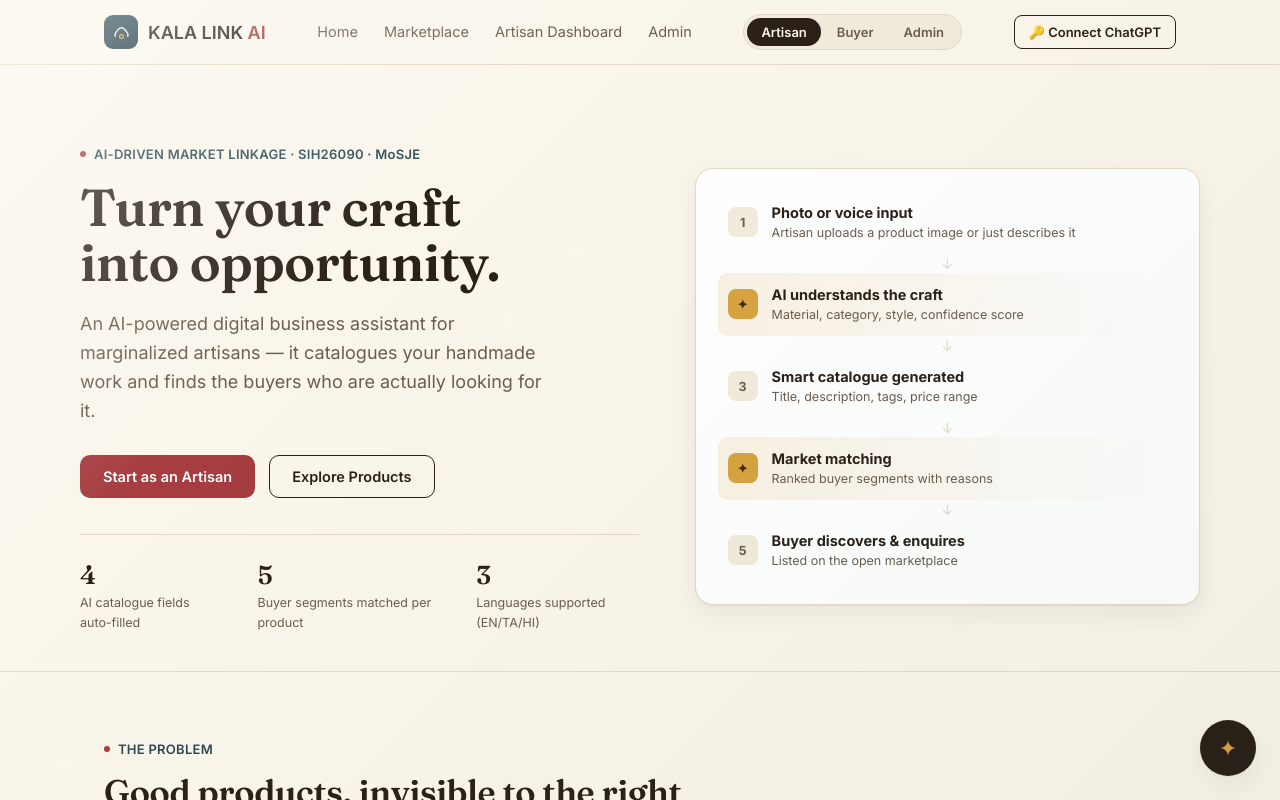
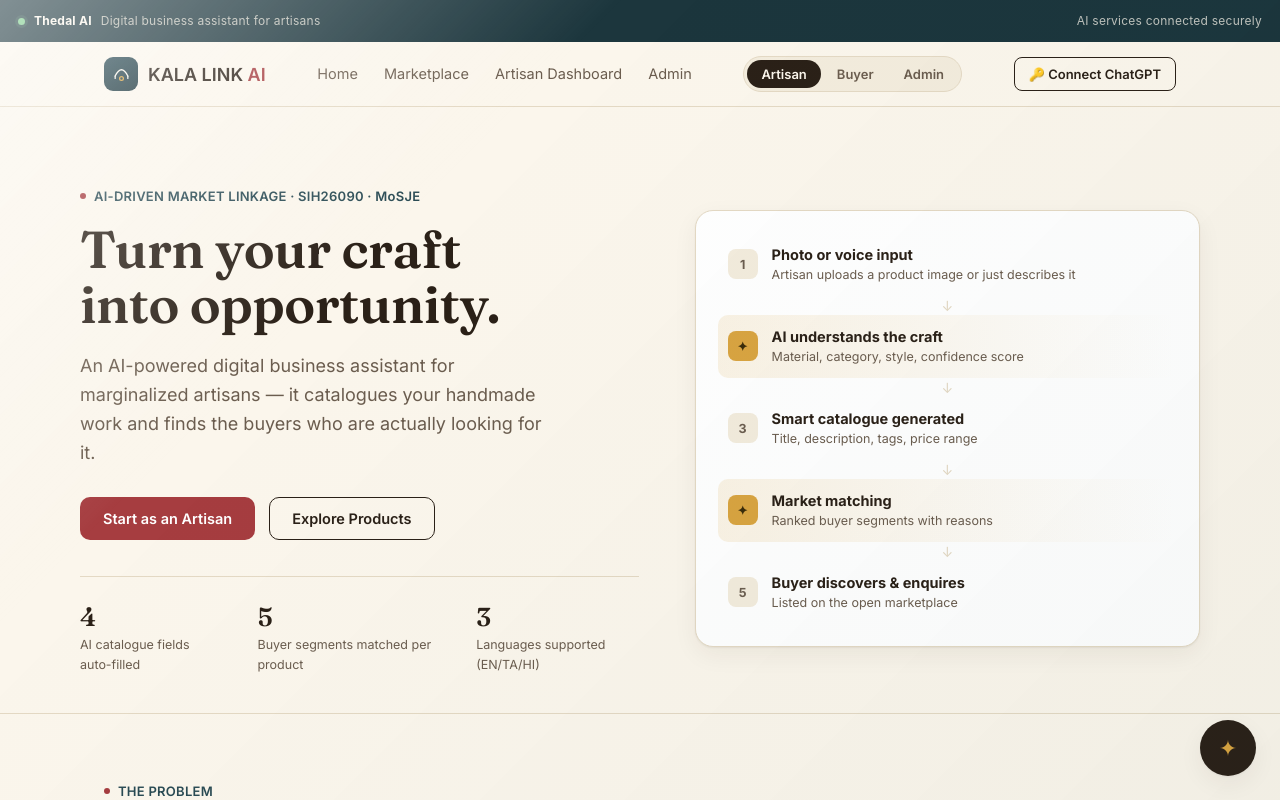
Before and after one commit to tamilvendhan-demon/sttc-website, a Next.js app: page / in a window 1280 px wide. Built offline with nearby package versions, Linux system fonts and the light colour scheme.

Commit message:
Add professional Thedal AI status bar

```diff
--- a/app/page.tsx
+++ b/app/page.tsx
@@ -1,10 +1,41 @@
 export default function Home() {
   return (
     <main className="min-h-screen w-full overflow-hidden bg-white">
+      <div
+        style={{
+          height: 42,
+          display: "flex",
+          alignItems: "center",
+          justifyContent: "space-between",
+          gap: 16,
+          padding: "0 18px",
+          background: "#1C363D",
+          color: "#FBF6EC",
+          fontFamily: "Inter, system-ui, sans-serif",
+          fontSize: 12,
+          letterSpacing: "0.02em",
+          boxSizing: "border-box",
+        }}
+      >
+        <div style={{ display: "flex", alignItems: "center", gap: 9 }}>
+          <span
+            style={{
+              width: 7,
+              height: 7,
+              borderRadius: "50%",
+              background: "#7BCB8B",
+              boxShadow: "0 0 0 3px rgba(123,203,139,.12)",
+            }}
+          />
+          <strong style={{ fontWeight: 700 }}>Thedal AI</strong>
+          <span style={{ opacity: 0.72 }}>Digital business assistant for artisans</span>
+        </div>
+        <span style={{ opacity: 0.72, whiteSpace: "nowrap" }}>AI services connected securely</span>
+      </div>
       <iframe
         src="/thedal-exact.html"
         title="KALA LINK AI — Thedal"
-        className="block h-screen w-full border-0"
+        style={{ display: "block", width: "100%", height: "calc(100vh - 42px)", border: 0 }}
         allow="microphone; camera"
       />
     </main>
```
